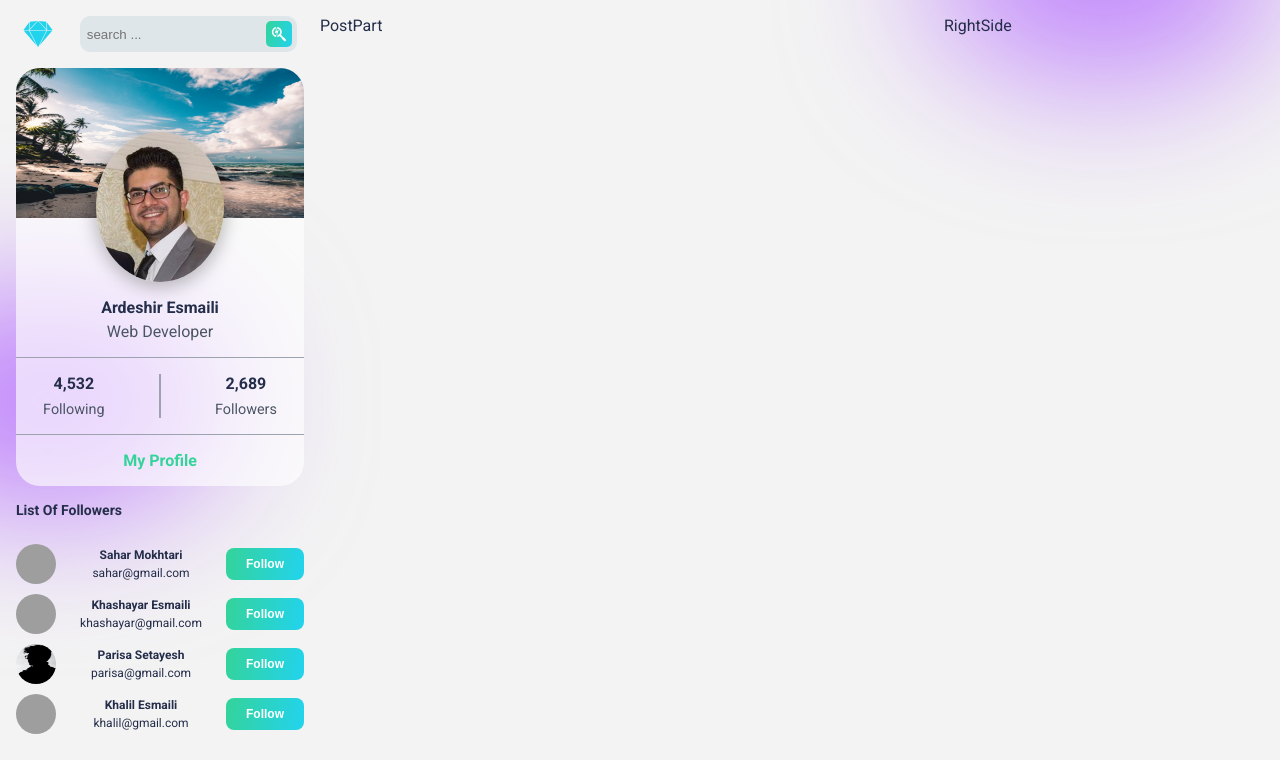
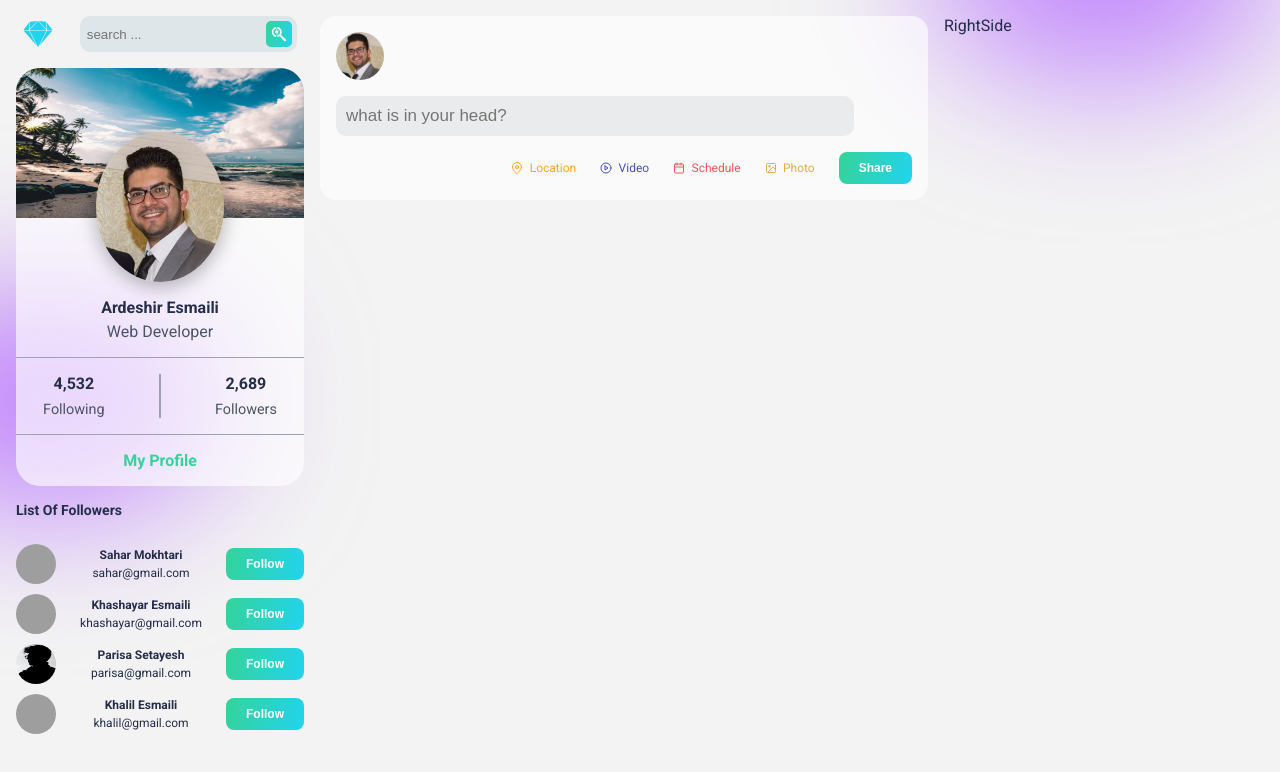
Before and after one commit to ardeshir1991/social-media-next.js, a Next.js app: page / in a window 1280 px wide. Shown: the top 772 px of the page. Built offline with nearby package versions, Linux system fonts and the light colour scheme; grey boxes are pictures that could not be loaded; a web font is replaced by a local one.

Commit message:
adding post  and photo part

```diff
--- a/components/home/postPart/PostPart.jsx
+++ b/components/home/postPart/PostPart.jsx
@@ -1,7 +1,13 @@
 import React from "react";
+import styles from "./postPart.module.css";
+import PostShare from "./postShare/PostShare";
 
 const PostPart = () => {
-  return <div>PostPart</div>;
+  return (
+    <div className={styles.container}>
+      <PostShare />
+    </div>
+  );
 };
 
 export default PostPart;
--- /dev/null
+++ b/components/home/postPart/postPart.module.css
@@ -0,0 +1,8 @@
+.container{
+    display: flex;
+    flex-direction: column;
+    gap: 1rem;
+    height: 100vh;
+    overflow: auto;
+    width: 100%;
+}
--- /dev/null
+++ b/components/home/postPart/postShare/PostShare.jsx
@@ -0,0 +1,70 @@
+import React, { useState, useRef } from "react";
+import styles from "./postShare.module.css";
+import {
+  FiMapPin,
+  FiPlayCircle,
+  FiCalendar,
+  FiImage,
+  FiXCircle,
+} from "react-icons/fi";
+import Button from "../../../button/Button";
+
+const PostShare = () => {
+  const [image, setImage] = useState(null);
+  const imageRef = useRef();
+
+  const changeHandler = (e) => {
+    if (e.target.files && e.target.files[0]) {
+      const img = e.target.files[0];
+      setImage(URL.createObjectURL(img));
+    }
+  };
+
+  return (
+    <div className={styles.container}>
+      <div className={styles.writtingStatus}>
+        <img src="/images/me.jpeg" alt="profile image" />
+        <input type="text" placeholder="what is in your head?" />
+      </div>
+      <div className={styles.postOptions}>
+        <div className={styles.option} style={{ color: "#fca61f" }}>
+          <FiMapPin />
+          <span>Location</span>
+        </div>
+        <div className={styles.option} style={{ color: "#4A4EB7" }}>
+          <FiPlayCircle />
+          <span>Video</span>
+        </div>
+        <div className={styles.option} style={{ color: "#EF5757" }}>
+          <FiCalendar />
+          <span>Schedule</span>
+        </div>
+        <div
+          className={styles.option}
+          style={{ color: "#E1AE4A" }}
+          onClick={() => imageRef.current.click()}
+        >
+          <FiImage />
+          <span>Photo</span>
+        </div>
+        <Button>Share</Button>
+        <input
+          style={{ display: "none" }}
+          type="file"
+          name="postImage"
+          id=""
+          ref={imageRef}
+          onChange={changeHandler}
+        />
+      </div>
+      {image && (
+        <div className={styles.previewImage}>
+          <FiXCircle onClick={() => setImage(null)} />
+          <img src={image} alt="post image" />
+        </div>
+      )}
+    </div>
+  );
+};
+
+export default PostShare;
--- /dev/null
+++ b/components/home/postPart/postShare/postShare.module.css
@@ -0,0 +1,73 @@
+.container{
+    display: flex;
+    flex-direction: column;
+    width: 100%;
+    background-color: rgba(255, 255, 255, .64);
+    padding: 1rem;
+    padding-bottom: 0;
+    border-radius: 1rem;
+}
+
+.writtingStatus{
+    display: flex;
+    flex-wrap: wrap;
+    width: 100%;
+    justify-content: space-between;
+    gap: 1rem;
+}
+
+.writtingStatus img{
+    width: 3rem;
+    height: 3rem;
+    border-radius: 50%;
+    object-fit: cover;
+}
+
+.writtingStatus input{
+    width: 90%;
+    background-color: rgba(40, 52, 62, 0.07);
+    border-radius: 10px;
+    padding: 10px;
+    font-size: 17px;
+    border: none;
+    outline: none;
+}
+
+.postOptions{
+    display: flex;
+    flex-wrap: wrap;
+    justify-content: flex-end;
+    align-items: center;
+    margin: 1rem 0;
+    font-size: 12px;
+    gap: 1.5rem;
+}
+
+.option{
+    display: flex;
+    align-items: center;
+    gap: .4rem;
+    cursor: pointer;
+}
+
+.previewImage{
+    position: relative;
+}
+
+.previewImage svg{
+    position: absolute;
+    top: .5rem;
+    right: 1rem;
+    cursor: pointer;
+}
+
+.previewImage svg:hover{
+    color: #ef4444;
+}
+
+.previewImage img{
+    width: 100%;
+    border-radius: .5rem;
+    max-height: 20rem;
+    object-fit: cover;
+}
```
